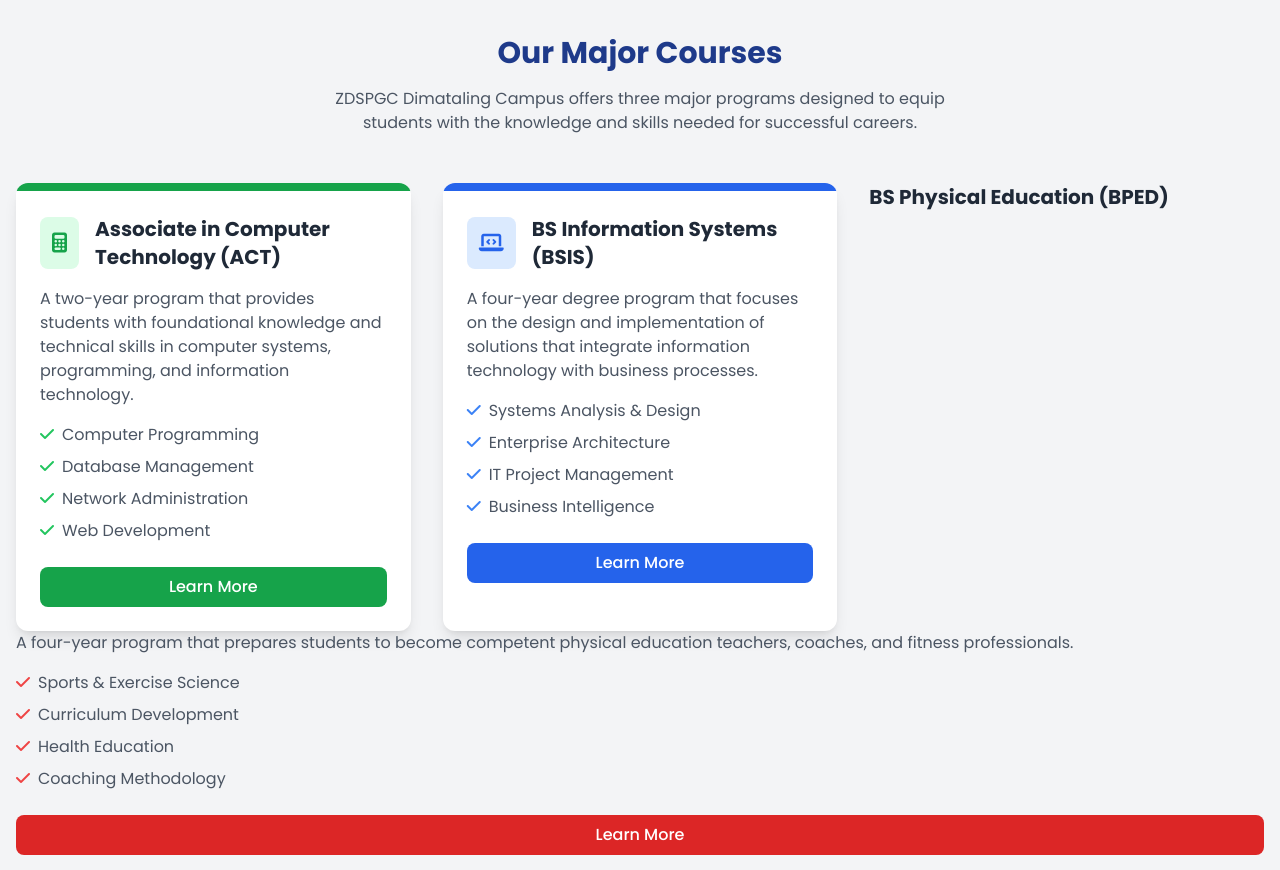
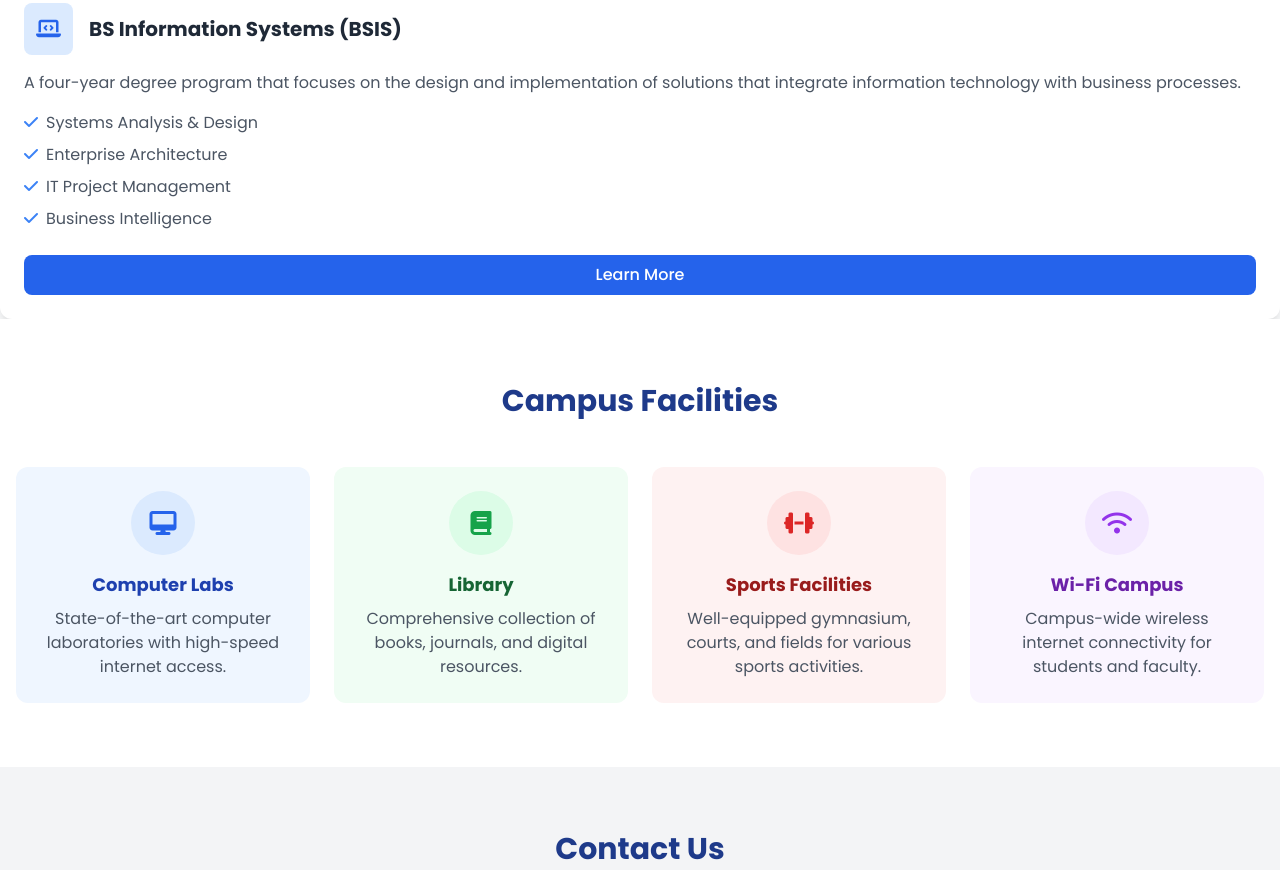
Before and after one commit to nnatoy60-collab/Campus, a plain HTML site: page index.html in a window 1280 px wide. Shown: the part 1257-2127 px from the top of the page. Drawn offline with nearby package versions, Linux system fonts and the light colour scheme.

Commit message:
Update index.html

```diff
--- a/index.html
+++ b/index.html
@@ -91,33 +91,6 @@
         </div>
     </section>
 
-    <!-- Courses Section -->
-    <section id="courses" class="py-16 bg-gray-100">
-        <div class="container mx-auto px-4">
-            <h2 class="text-3xl font-bold text-center text-blue-900 mb-4">Our Major Courses</h2>
-            <p class="text-center text-gray-600 max-w-2xl mx-auto mb-12">ZDSPGC Dimataling Campus offers three major programs designed to equip students with the knowledge and skills needed for successful careers.</p>
-
-            <div class="grid grid-cols-1 md:grid-cols-3 gap-8">
-                <!-- ACT Course -->
-                <div class="bg-white rounded-xl shadow-lg overflow-hidden course-card">
-                    <div class="h-2 bg-green-600"></div>
-                    <div class="p-6">
-                        <div class="flex items-center mb-4">
-                            <div class="bg-green-100 p-3 rounded-lg mr-4">
-                                <i class="fas fa-calculator text-green-600 text-xl"></i>
-                            </div>
-                            <h3 class="text-xl font-bold text-gray-800">Associate in Computer Technology (ACT)</h3>
-                        </div>
-                        <p class="text-gray-600 mb-4">A two-year program that provides students with foundational knowledge and technical skills in computer systems, programming, and information technology.</p>
-                        <ul class="text-gray-600 mb-6 space-y-2">
-                            <li><i class="fas fa-check text-green-500 mr-2"></i>Computer Programming</li>
-                            <li><i class="fas fa-check text-green-500 mr-2"></i>Database Management</li>
-                            <li><i class="fas fa-check text-green-500 mr-2"></i>Network Administration</li>
-                            <li><i class="fas fa-check text-green-500 mr-2"></i>Web Development</li>
-                        </ul>
-                        <a href="#" class="block text-center bg-green-600 text-white py-2 rounded-lg font-medium hover:bg-green-700 transition duration-300">Learn More</a>
-                    </div>
-                </div>
 
                 <!-- BSIS Course -->
                 <div class="bg-white rounded-xl shadow-lg overflow-hidden course-card">
@@ -141,20 +114,7 @@
                 </div>
 
 
-                            <h3 class="text-xl font-bold text-gray-800">BS Physical Education (BPED)</h3>
-                        </div>
-                        <p class="text-gray-600 mb-4">A four-year program that prepares students to become competent physical education teachers, coaches, and fitness professionals.</p>
-                        <ul class="text-gray-600 mb-6 space-y-2">
-                            <li><i class="fas fa-check text-red-500 mr-2"></i>Sports & Exercise Science</li>
-                            <li><i class="fas fa-check text-red-500 mr-2"></i>Curriculum Development</li>
-                            <li><i class="fas fa-check text-red-500 mr-2"></i>Health Education</li>
-                            <li><i class="fas fa-check text-red-500 mr-2"></i>Coaching Methodology</li>
-                        </ul>
-                        <a href="#" class="block text-center bg-red-600 text-white py-2 rounded-lg font-medium hover:bg-red-700 transition duration-300">Learn More</a>
-                    </div>
-                </div>
-            </div>
-        </div>
+
     </section>
 
     <!-- Facilities Section -->
```
